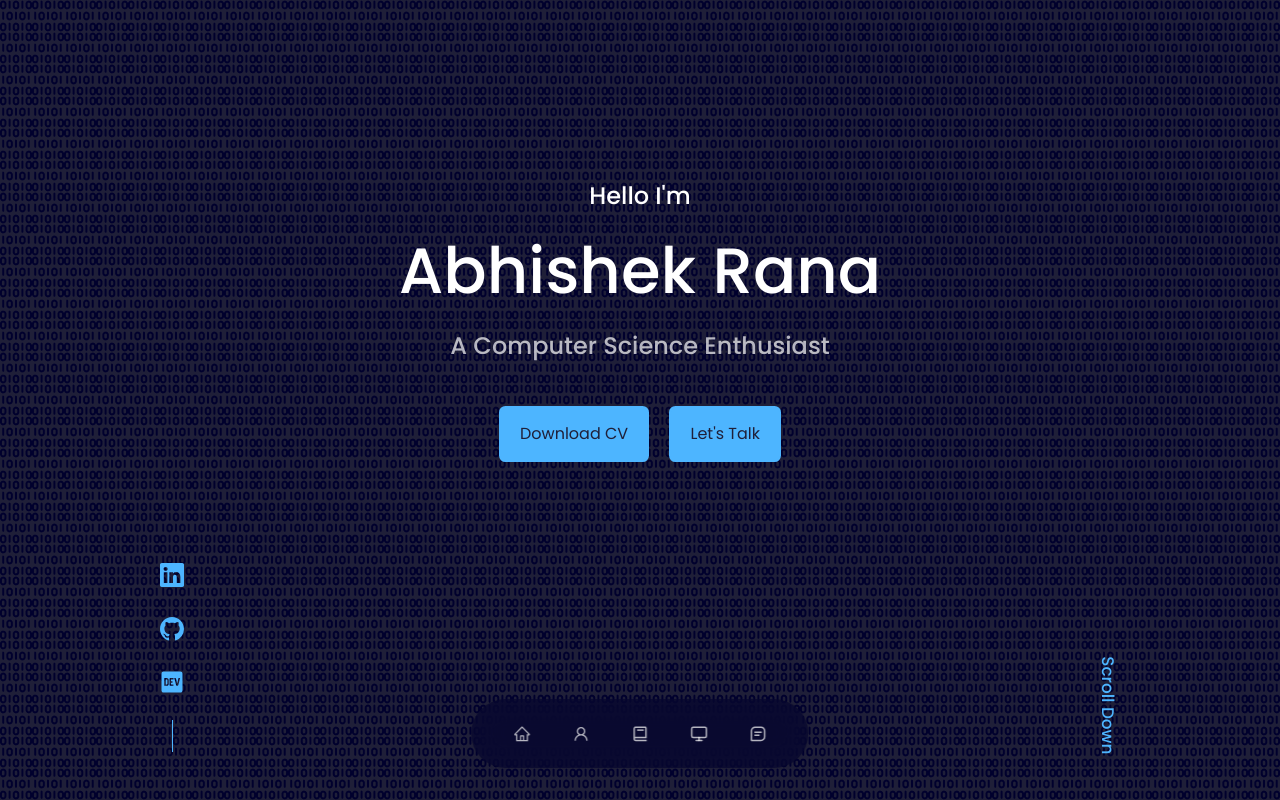
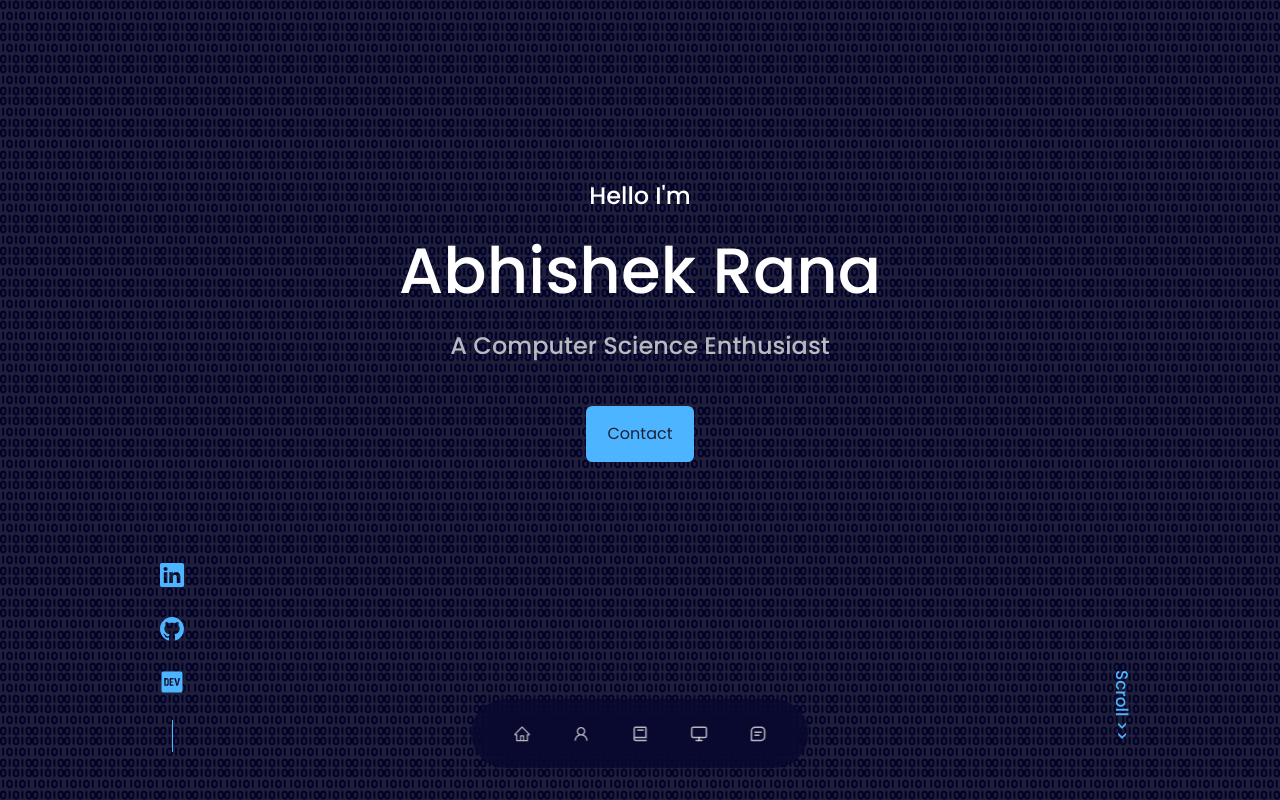
Before and after one commit to AbhishekRana21/AbhishekRana21.github.io, a React (Create React App) app: page / in a window 1280 px wide. Shown: the top 800 px of the page. Built offline with nearby package versions, Linux system fonts and the light colour scheme.

Commit message:
Initial Commit

```diff
--- a/src/components/header/CTA.jsx
+++ b/src/components/header/CTA.jsx
@@ -1,11 +1,9 @@
 import React from 'react'
-import CV from '../../assets/pdf/AbhishekRana.pdf'
 
 const CTA = () => {
   return (
     <div className='cta'>
-        <a href={CV} download="AbhishekRana" className='btn btn-primary'>Download CV</a>
-        <a href="#contact" className='btn btn-primary'>Let's Talk</a>
+        <a href="#contact" className='btn btn-primary'>Contact</a>
     </div>
   )
 }
--- a/src/components/header/Header.jsx
+++ b/src/components/header/Header.jsx
@@ -12,11 +12,12 @@ const Header = () => {
         <h2>Hello I'm</h2>
         <h1>Abhishek Rana</h1>
         <h2 className="text-light">A Computer Science Enthusiast</h2>
+        <HeaderMobileSocials/>
         <CTA/>
         <HeaderSocials/>
-        <HeaderMobileSocials/>
 
-        <a href="#contact" className='scroll__down'><h3>Scroll Down</h3></a>
+
+        <a href="#about" className='scroll__down'><h3>Scroll {'>'}{'>'}</h3></a>
       </div>
     </header>
   )
--- a/src/components/nav/Nav.jsx
+++ b/src/components/nav/Nav.jsx
@@ -5,18 +5,15 @@ import {AiOutlineUser} from 'react-icons/ai'
 import {BiBook} from 'react-icons/bi'
 import {FiMonitor} from 'react-icons/fi'
 import {BiMessageSquareDetail} from 'react-icons/bi'
-import { useEffect, useState, useRef } from 'react'
 
 const Nav = () => {
-  const [activeNav, setActiveNav] = useState('#')
-
   return (
     <nav>
-      <a href="#" onClick={() => setActiveNav('#')} className={activeNav === '#' ? 'active' : ''}><AiOutlineHome/></a>
-      <a href="#about" onClick={() => setActiveNav('#about')} className={activeNav === '#about' ? 'active' : ''}><AiOutlineUser/></a>
-      <a href="#experience" onClick={() => setActiveNav('#experience')} className={activeNav === '#experience' ? 'active' : ''}><BiBook/></a>
-      <a href="#projects" onClick={() => setActiveNav('#projects')} className={activeNav === '#projects' ? 'active' : ''}><FiMonitor/></a>
-      <a href="#contact" onClick={() => setActiveNav('#contact')} className={activeNav === '#contact' ? 'active' : ''}><BiMessageSquareDetail/></a>
+      <a href="#"><AiOutlineHome/></a>
+      <a href="#about"><AiOutlineUser/></a>
+      <a href="#experience"><BiBook/></a>
+      <a href="#projects"><FiMonitor/></a>
+      <a href="#contact"><BiMessageSquareDetail/></a>
     </nav>
   )
 }
--- a/src/components/nav/nav.css
+++ b/src/components/nav/nav.css
@@ -22,15 +22,19 @@ nav a{
     display: flex;
     color: var(--color-light);
     font-size: 1.1rem;
+
 }
 
-nav a:hover{
+nav a:active {
     background: var(--color-primary);
     color: var(--color-bg);
-    /* background: rgba(0, 0, 0, 0.3); */
 }
 
-/* nav a.active{
-    background: var(--color-primary);
-    color: var(--color-bg);
-} */
+/* ================= MEDIA QUERIES (LARGE DEVICES) ================== */
+@media screen and (min-width: 1025px){
+    nav a:hover{
+        background: var(--color-primary);
+        color: var(--color-bg);
+        /* background: rgba(0, 0, 0, 0.3); */
+    }
+}
--- a/src/index.css
+++ b/src/index.css
@@ -77,6 +77,7 @@ section > h2{
 a{
     color: var(--color-primary);
     transition: var(--transition);
+    -webkit-tap-highlight-color: rgba(0,0,0,0);
 }
 
 a:hover{
@@ -101,19 +102,18 @@ a:hover{
 .mbtn:hover{
     background: var(--color-white);
     color: var(--color-bg);
-    border: 1px solid var(--color-white);
+    border: 2px solid var(--color-white);
 
     /* background: transparent;
     border: 1px solid var(--color-primary);
     color: var(--color-primary); */
 }
 
-
 .btn:hover{
     background: var(--color-white);
     color: var(--color-bg);
     /* border: transparent; */
-    border: 1px solid var(--color-white);
+    border: 2px solid var(--color-white);
 }
 
 .btn-primary{
```
